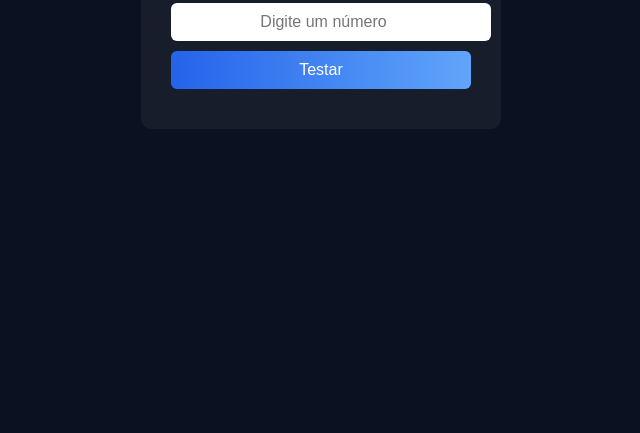
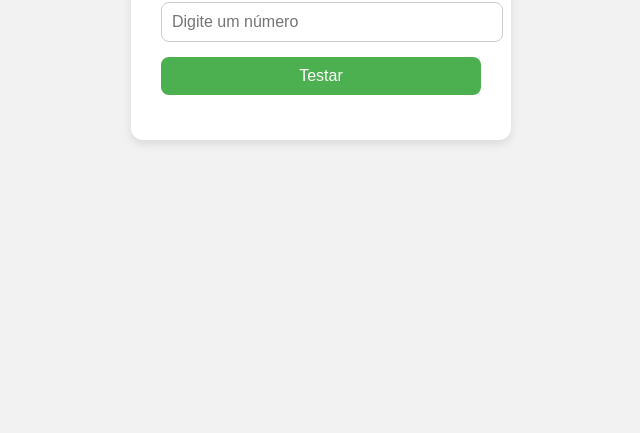
Before and after one commit to EnzoDosSantos1612/PRIMO, a plain HTML site: page index.html in a window 1280 px wide. Shown: the part 383-816 px from the top of the page, without its empty margins (319-959 px from the left). Drawn offline with Linux system fonts and the light colour scheme.

Commit message:
Revamp styles for body and container elements

```diff
--- a/style.css
+++ b/style.css
@@ -1,57 +1,46 @@
 body {
+background: #f2f2f2;
 font-family: Arial, sans-serif;
-  background-color: #0b1120;
-  color: #e2e8f0;
 display: flex;
 justify-content: center;
 align-items: center;
 height: 100vh;
-  margin: 0;
 }
-
 .container {
-  background: rgba(255, 255, 255, 0.05);
+background: white;
 padding: 30px;
-  border-radius: 10px;
+border-radius: 12px;
+box-shadow: 0 4px 10px rgba(0,0,0,0.1);
+width: 320px;
 text-align: center;
-  width: 300px;
 }
-
-h1 {
-  font-size: 22px;
-  margin-bottom: 20px;
-  color: #60a5fa;
+h2 {
+margin-bottom: 15px;
 }
-
 input {
 width: 100%;
 padding: 10px;
-  border-radius: 6px;
-  border: none;
-  margin-bottom: 10px;
+border: 1px solid #ccc;
+border-radius: 8px;
+margin-bottom: 15px;
 font-size: 16px;
-  text-align: center;
 }
-
 button {
 width: 100%;
 padding: 10px;
-  background: linear-gradient(90deg, #2563eb, #60a5fa);
+background: #4CAF50;
 color: white;
+font-size: 16px;
 border: none;
-  border-radius: 6px;
+border-radius: 8px;
 cursor: pointer;
-  font-size: 16px;
-  margin-bottom: 10px;
+transition: 0.3s;
 }
-
 button:hover {
-  background: linear-gradient(90deg, #1e40af, #3b82f6);
+background: #45a049;
 }
-
-.resultado {
+#resultado {
 margin-top: 15px;
-  font-size: 22px;
+font-size: 20px;
 font-weight: bold;
-  color: #93c5fd;
 }
```
Lines whose indentation alone changed are shown as unchanged.
